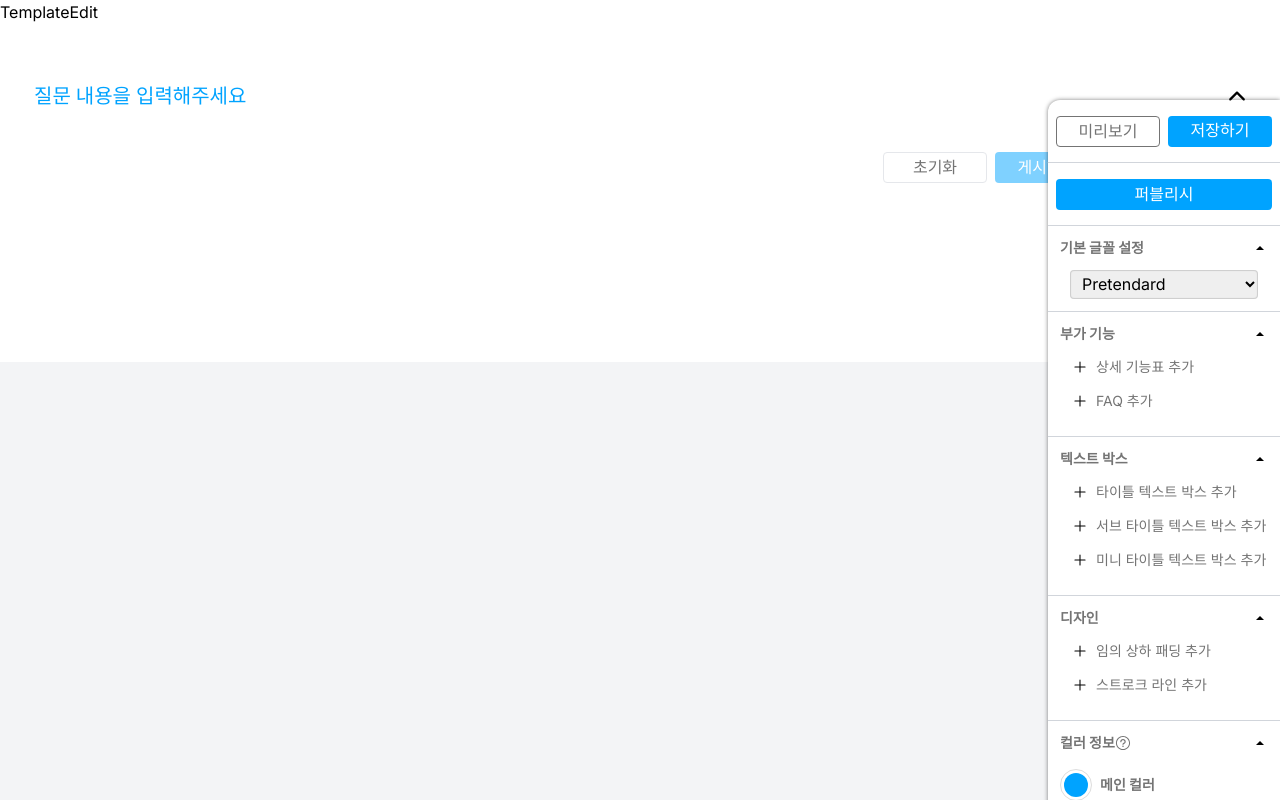
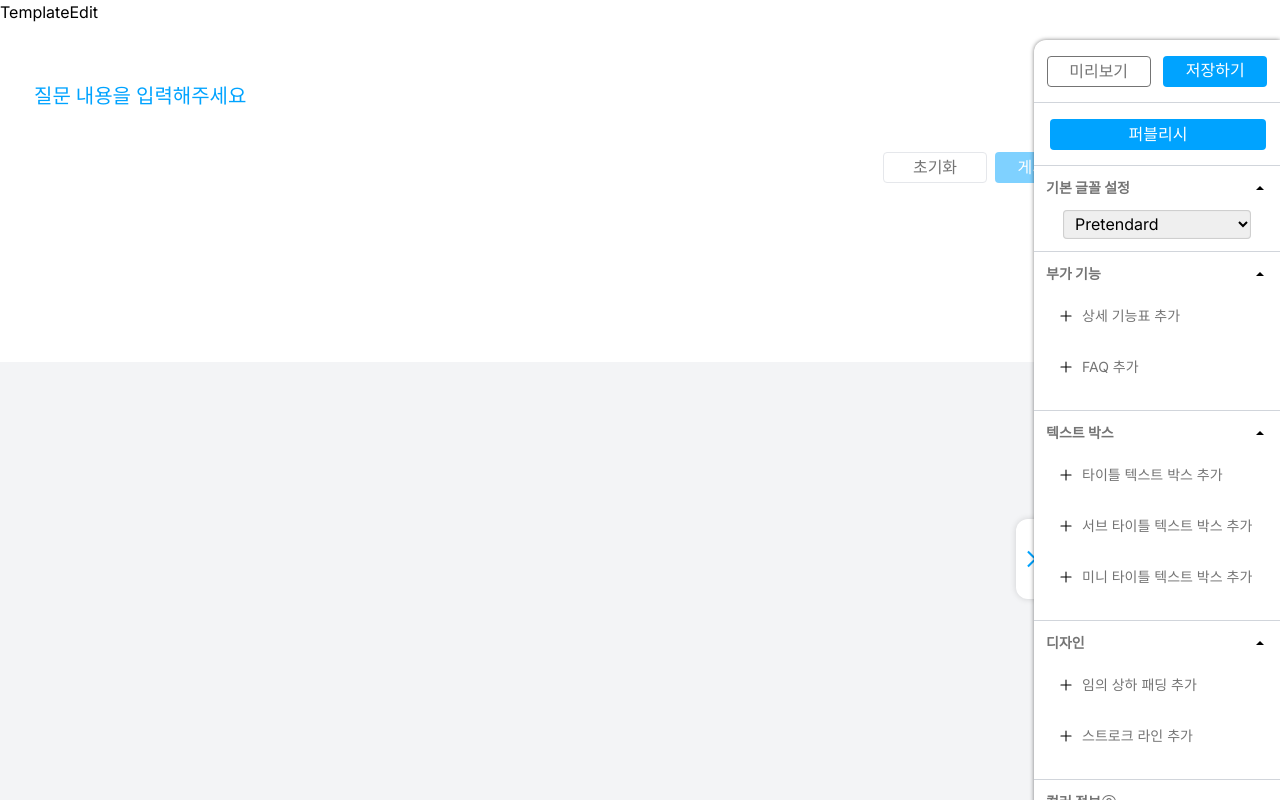
Before and after one commit to minki-dev/PRIETAG_FE, a Next.js app: page /editTemplate in a window 1280 px wide. Shown: the top 800 px of the page. Built offline with nearby package versions, Linux system fonts and the light colour scheme; a web font is replaced by a local one.

Commit message:
💄feat: 우측 메뉴 컴포넌트 UI 추가 구현 & 에러 수정

```diff
--- a/app/editTemplate/components/RightMenu.tsx
+++ b/app/editTemplate/components/RightMenu.tsx
@@ -2,6 +2,7 @@
 
 import React, { useState } from 'react'
 import { IoMdArrowDropup, IoMdArrowDropdown } from 'react-icons/io';
+import { MdOutlineArrowForwardIos, MdOutlineArrowBackIos } from'react-icons/md';
 import { RxPlus, RxQuestionMarkCircled } from 'react-icons/rx'
 
 export default function RightMenu() {
@@ -11,88 +12,104 @@ export default function RightMenu() {
   const [isTextboxOption, setIsTextboxOption] = useState(true);
   const [isDesignOption, setIsDesignOption] = useState(true);
   const [isColorOption, setIsColorOption] = useState(true);
+  const [isMenuOpen, setIsMenuOpen] = useState(true);
 
 
   return (
-      <div className='absolute w-[232px] h-[921px] shadow-[0px_0px_4px_rgba(0,0,0,0.5)] rounded-[12px_0px_0px_12px] right-0 top-[100px] bg-white box-border'>
+    <>
+      <div className={`fixed h-full top-0 z-10 pt-10 transition-all ${!isMenuOpen ? '-right-[232px]':' right-0'}`}>
+        <div className='relative h-fit'>
+        <button type='button' onClick={() => setIsMenuOpen(!isMenuOpen)} className={`absolute flex justify-center items-center right-[232px] z-[1] w-[32px] h-[80px] top-1/2 -translate-y-1/2 shadow-[0px_0px_6px_rgba(0,0,0,0.15)] rounded-l-xl  ${!isMenuOpen ? ' bg-[#00A3FF]':'bg-[#ffffff]'}`}>
+          {isMenuOpen ? <MdOutlineArrowForwardIos className=' text-[#00A3FF] text-xl'/> : <MdOutlineArrowBackIos className=' text-[#ffffff] text-xl'/>}
+        </button>
+
+        <div className={`relative z-[2] h-fit pb-[59px] overflow-x-hidden shadow-[0px_0px_4px_rgba(0,0,0,0.5)] rounded-[12px_0px_0px_12px] bg-white box-border 'w-[232px]`}>
           {/* 미리보기 & 저장하기 */}
           <section className='flex flex-row h-[63px] px-2 mx-auto bottom-0 left-0 right-0  border-b border-solid border-gray-300'>
             <button type='button' className='w-[104px] h-[31px] m-auto mr-2 border-gray-700 border-1 rounded [3px] text-[#747474]'>미리보기</button>
             <button type='button' className='w-[104px] h-[31px] m-auto text-base font-medium text-white bg-[#00A3FF] font-ptMedium gap-10 rounded [3px]'>저장하기</button>
           </section>
+
           {/* 퍼블리시 버튼 */}
-        <section className='h-[63px]  border-b border-solid px-2 border-gray-300' >
-          <button type='button' className='w-[216px] h-[31px] mt-4 text-base font-medium text-white bg-[#00A3FF] font-ptMedium mr-6 rounded [3px]'>퍼블리시</button>
+          <section className='h-[63px] border-b border-solid border-gray-300' >
+            <button type='button' className='absolute w-[216px] h-[31px] ml-4 mt-4 text-base font-medium text-white bg-[#00A3FF] font-ptMedium rounded [3px]'>퍼블리시</button>
           </section>
+
           {/* 기본 글꼴 설정 */}
-        <section className=' border-b border-solid p-3 border-gray-300'>
+          <section className='border-b border-solid p-3 border-gray-300'>
             <button type='button' onClick={() => setIsFontOption(!isFontOption)} className='w-full flex items-center justify-between'>
               <span className='text-sm font-bold top-114 text-[#747474]'>기본 글꼴 설정</span>
-            {isFontOption ? <IoMdArrowDropup />:<IoMdArrowDropdown />}
+              {isFontOption ? <IoMdArrowDropup className='hover:text-[#00A3FF]'/>:<IoMdArrowDropdown className='hover:text-[#00A3FF]'/>}
             </button>
             {isFontOption && <select className='block w-[188px] h-[29px] mt-3 mx-auto shadow-[inset_0px_0px_1px_1px_rgba(0,0,0,0.15)] rounded px-2 py-[3px]'>
-            <option selected className='ml-7 text-sm text-[#747474]'>Pretendard</option>
+              <option className='hover:bg-[#00A3FF] ml-7 text-sm text-[#747474]'>Pretendard</option>
+              <option className='hover:bg-[#00A3FF] ml-7 text-sm text-[#747474]'>Google Noto Sans KR</option>
+              <option className='hover:bg-[#00A3FF] ml-7 text-sm text-[#747474]'>Spoqa Han Sans Neo</option>
+              <option className='hover:bg-[#00A3FF] ml-7 text-sm text-[#747474]'>IBM Plex Sans KR</option>
             </select>}
           </section>
+
           {/* 부가기능 */}
-        <section className=' border-b border-solid p-3 border-gray-300'>
+          <section className='border-b border-solid p-3 border-gray-300'>
             <button type='button' onClick={() => setIsOption(!isOption)} className='w-full flex items-center justify-between'>
               <span className='text-sm font-bold top-114 text-[#747474]'>부가 기능</span>
-            {isOption ? <IoMdArrowDropup /> : <IoMdArrowDropdown />}
+              {isOption ? <IoMdArrowDropup className='hover:text-[#00A3FF]'/>:<IoMdArrowDropdown className='hover:text-[#00A3FF]'/>}
             </button>
           {isOption &&
             <div>
-            <button type='button' className='flex mx-3 my-3 items-center'>
+              <button type='button' className='group hover:shadow-[0px_0px_4px_rgba(0,0,0,0.25)] hover:text-[#00A3FF] rounded flex mx-3 my-3 items-center w-[198px] h-[39px]'>
                 <RxPlus />
-              <button type='button' className='ml-2 text-sm leading-[22px] font-normal not-italic text-[#747474]'>상세 기능표 추가</button>
+                <div className='group-hover:text-[#00A3FF] ml-2 text-sm leading-[22px] font-normal not-italic text-[#747474]'>상세 기능표 추가</div>
               </button>
-            <button type='button' className='flex mx-3 my-3 items-center'>
+              <button type='button' className='w-[198px] h-[39px] group hover:shadow-[0px_0px_4px_rgba(0,0,0,0.25)] hover:text-[#00A3FF] rounded flex mx-3 my-3 items-center'>
                 <RxPlus  />
-              <span className='ml-2 text-sm leading-[22px] font-normal not-italic text-[#747474]'>FAQ 추가</span>
+                <span className='group-hover:text-[#00A3FF] ml-2 text-sm leading-[22px] font-normal not-italic text-[#747474]'>FAQ 추가</span>
               </button>
               </div>
             }
           </section>
+
           {/* 텍스트 박스 */}
-        <section className=' border-b border-solid p-[12px_0px_12px_12px] border-gray-300'>
+          <section className='border-b border-solid p-[12px_0px_12px_12px] border-gray-300'>
             <button type='button' onClick={() => setIsTextboxOption(!isTextboxOption)} className='relative w-full flex items-center justify-between'>
               <span className='text-sm font-bold top-114 text-[#747474]'>텍스트 박스</span>
-            {isTextboxOption? <IoMdArrowDropup className='absolute right-3'/> : <IoMdArrowDropdown className='absolute right-3'/>}
+              {isTextboxOption? <IoMdArrowDropup className='hover:text-[#00A3FF] absolute right-3'/> : <IoMdArrowDropdown className='hover:text-[#00A3FF] absolute right-3'/>}
           </button>
           {isTextboxOption &&
             <div>
-            <button type='button' className='flex mx-3 my-3 items-center'>
+              <button type='button' className='w-[198px] h-[39px] group hover:shadow-[0px_0px_4px_rgba(0,0,0,0.25)] hover:text-[#00A3FF] rounded flex mx-3 my-3 items-center'>
                 <RxPlus  />
-              <span className='ml-2 text-sm leading-[22px] font-normal not-italic text-[#747474]'>타이틀 텍스트 박스 추가</span>
+                <span className='group-hover:text-[#00A3FF] ml-2 text-sm leading-[22px] font-normal not-italic text-[#747474]'>타이틀 텍스트 박스 추가</span>
               </button>
-            <button type='button' className='flex mx-3 my-3 items-center'>
+              <button type='button' className='w-[198px] h-[39px] group hover:shadow-[0px_0px_4px_rgba(0,0,0,0.25)] hover:text-[#00A3FF] rounded flex mx-3 my-3 items-center'>
                 <RxPlus  />
-              <span className='ml-2 text-sm leading-[22px] font-normal not-italic text-[#747474] '>서브 타이틀 텍스트 박스 추가</span>
+                <span className='group-hover:text-[#00A3FF] ml-2 text-sm leading-[22px] font-normal not-italic text-[#747474] '>서브 타이틀 텍스트 박스 추가</span>
               </button>
-            <button type='button' className='flex mx-3 my-3 items-center'>
+              <button type='button' className='w-[198px] h-[39px] group hover:shadow-[0px_0px_4px_rgba(0,0,0,0.25)] hover:text-[#00A3FF] rounded flex mx-3 my-3 items-center'>
                 <RxPlus />
-              <span className='ml-2 text-sm leading-[22px] font-normal not-italic text-[#747474] '>미니 타이틀 텍스트 박스 추가</span>
+                <span className='group-hover:text-[#00A3FF] ml-2 text-sm leading-[22px] font-normal not-italic text-[#747474] '>미니 타이틀 텍스트 박스 추가</span>
               </button>
             </div>}
         </section>
         {/* 디자인 */}
-        <section  className=' border-b border-solid p-3 border-gray-300 '>
+          <section  className='border-b border-solid p-3 border-gray-300 '>
             <button type='button' onClick={() => setIsDesignOption(!isDesignOption)} className='w-full flex items-center justify-between'>
             <span className='text-sm font-bold top-114 text-[#747474]'>디자인</span>
-          {isDesignOption ? <IoMdArrowDropup /> : <IoMdArrowDropdown />}
+            {isDesignOption ? <IoMdArrowDropup className='hover:text-[#00A3FF]'/>:<IoMdArrowDropdown className='hover:text-[#00A3FF]'/>}
           </button>
           {isDesignOption &&
             <div>
-            <button type='button' className='flex mx-3 my-3 items-center'>
+              <button type='button' className='w-[198px] h-[39px] hover:px-2 group hover:shadow-[0px_0px_4px_rgba(0,0,0,0.25)] hover:text-[#00A3FF] rounded flex mx-3 my-3 items-center '>
                 <RxPlus  />
-              <span className='ml-2 text-sm leading-[22px] font-normal not-italic text-[#747474] 	'>임의 상하 패딩 추가</span>
+                <span className='group-hover:text-[#00A3FF] ml-2 text-sm leading-[22px] font-normal not-italic text-[#747474] 	'>임의 상하 패딩 추가</span>
               </button>
-            <button type='button' className='flex mx-3 my-3 items-center'>
+              <button type='button' className='w-[198px] h-[39px] group hover:shadow-[0px_0px_4px_rgba(0,0,0,0.25)] hover:text-[#00A3FF] rounded flex mx-3 my-3 items-center'>
                 <RxPlus />
-              <span className='ml-2 text-sm leading-[22px] font-normal not-italic text-[#747474] 	'>스트로크 라인 추가</span>
+                <span className='group-hover:text-[#00A3FF] ml-2 text-sm leading-[22px] font-normal not-italic text-[#747474] 	'>스트로크 라인 추가</span>
               </button>
             </div>}
           </section>
+
           {/* 컬러 정보 */}
           <section className='border-b border-solid p-3 border-gray-300'>
             <button type='button' onClick={() => setIsColorOption(!isColorOption)} className='w-full flex items-center justify-between'>
@@ -100,24 +117,24 @@ export default function RightMenu() {
                 <span className='text-sm font-bold top-114 text-[#747474]'>컬러 정보</span>
                 <RxQuestionMarkCircled className='text-[#747474]'/>
               </div>
-            {isColorOption ? <IoMdArrowDropup /> : <IoMdArrowDropdown />}
+              {isColorOption ? <IoMdArrowDropup className='hover:text-[#00A3FF]'/>:<IoMdArrowDropdown className='hover:text-[#00A3FF]'/>}
           </button>
           {isColorOption &&
             <div className='h-[194px]'>
               <button type='button' className='flex items-center pt-4  mr-3'>
-              <div className='w-[32px] h-[32px] rounded-[50%] flex items-center justify-center border border-solid border-[#dddddd]'>
+                <div className='w-[32px] h-[32px] ml-2 rounded-[50%] flex items-center justify-center border border-solid border-[#dddddd]'>
                   <div className='w-[24px] h-[24px] bg-[#00A3FF] rounded-[50%]'> </div>
                 </div>
                 <span className='ml-2 text-sm font-bold top-114 text-[#747474]'>메인 컬러</span>
               </button>
               <button type='button' className='flex items-center pt-4 mr-3'>
-              <div className='w-[32px] h-[32px] rounded-[50%] flex items-center justify-center border border-solid border-[#dddddd]'>
+                <div className='w-[32px] h-[32px] ml-2 rounded-[50%] flex items-center justify-center border border-solid border-[#dddddd]'>
                   <div className='w-[24px] h-[24px] bg-[#60C8FF] rounded-[50%]'> </div>
                 </div>
                 <span className='ml-2 text-sm font-bold top-114 text-[#747474]'>서브 컬러 01</span>
               </button>
               <button type='button' className='flex items-center pt-4 mr-3'>
-              <div className='w-[32px] h-[32px] rounded-[50%] flex items-center justify-center border border-solid border-[#dddddd]'>
+                <div className='w-[32px] h-[32px] ml-2 rounded-[50%] flex items-center justify-center border border-solid border-[#dddddd]'>
                   <div className='w-[24px] h-[24px] bg-[#9CDCFF] rounded-[50%]'> </div>
                 </div>
                 <span className='ml-2 text-sm font-bold top-114 text-[#747474]'>서브 컬러 02</span>
@@ -129,6 +146,9 @@ export default function RightMenu() {
             <button type='button' className='w-[104px] h-[31px] m-auto text-base font-medium text-white bg-[#00A3FF] font-ptMedium gap-10 rounded [3px]'>다시실행</button>
           </section>
         </div>
+        </div>
+      </div>
+    </>
 
   )
 }
```
Lines whose indentation alone changed are shown as unchanged.
